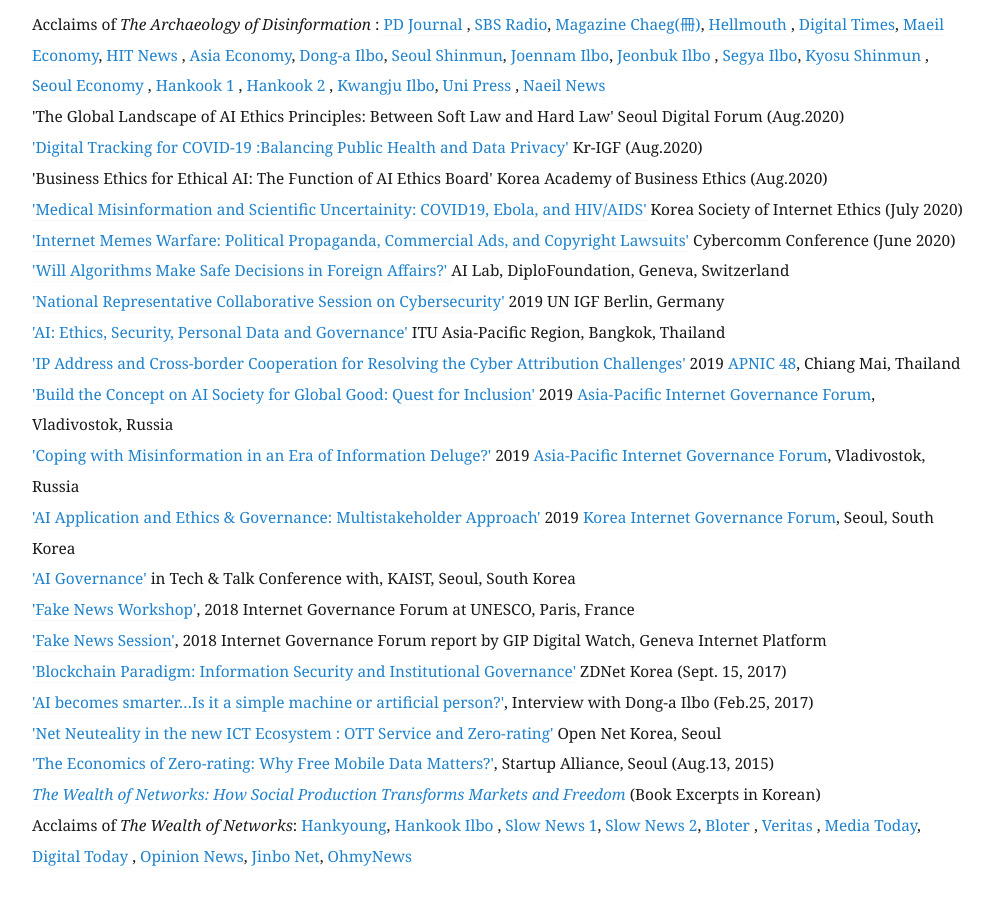
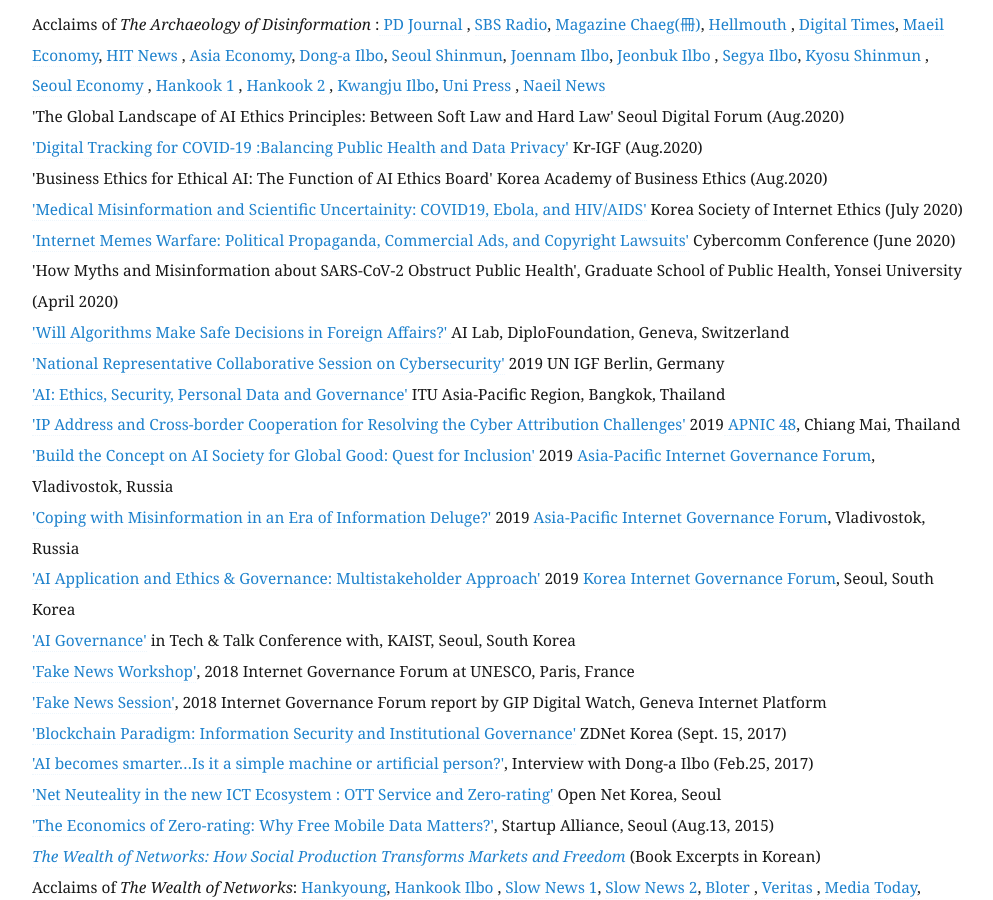
Before and after one commit to eunchangchoi/eunchangchoi.github.io, a Jekyll site: the page built from index.md, in a window 1280 px wide and 900 px high, scrolled down 2168 px. Shown: the whole window, without its empty margins (68-1061 px from the left). Built offline with Jekyll 4.4.1, drawn with Linux system fonts in a browser that asks for light colours.

Commit message:
Update index.md

```diff
--- a/index.md
+++ b/index.md
@@ -38,6 +38,7 @@
 'Business Ethics for Ethical AI: The Function of AI Ethics Board' Korea Academy of Business Ethics (Aug.2020) <br>
 <a href="https://youtu.be/UE72pdH8kBU">'Medical Misinformation and Scientific Uncertainity: COVID19, Ebola, and HIV/AIDS'</a> Korea Society of Internet Ethics (July 2020)<br>
 <a href="https://www.slideshare.net/EunChangChoi/internet-meme-warfare-political-propaganda-commercial-ads-copyright-lawsuits"> 'Internet Memes Warfare: Political Propaganda, Commercial Ads, and Copyright Lawsuits'</a> Cybercomm Conference (June 2020)<br>
+'How Myths and Misinformation about SARS-CoV-2 Obstruct Public Health', Graduate School of Public Health, Yonsei University (April 2020)<br>
 <a href="https://www.diplomacy.edu/blog/will-algorithms-make-safe-decisions-foreign-affairs">'Will Algorithms Make Safe Decisions in Foreign Affairs?' </a> AI Lab, DiploFoundation, Geneva, Switzerland <br>
 <a href="https://www.youtube.com/watch?v=nsZJaB3fx0E&feature=youtu.be&t=1689">'National Representative Collaborative Session on Cybersecurity'</a> 2019 UN IGF Berlin, Germany <br>
 <a href="https://www.itu.int/en/ITU-D/Regional-Presence/AsiaPacific/Pages/Events/2019/Artificial-Intelligence-Overview-and-Applications.aspx"> 'AI: Ethics, Security, Personal Data and Governance'</a> ITU Asia-Pacific Region, Bangkok, Thailand<br>
```
